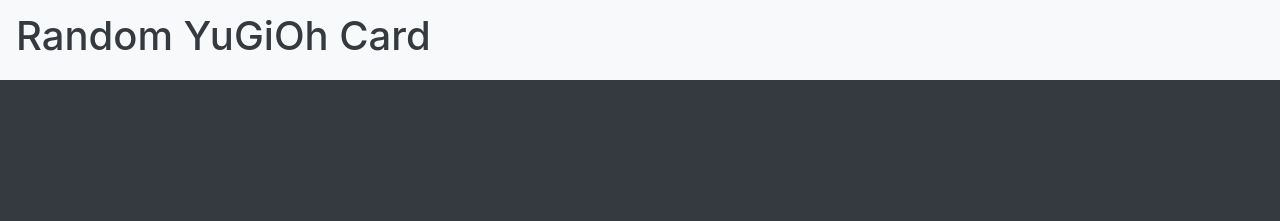
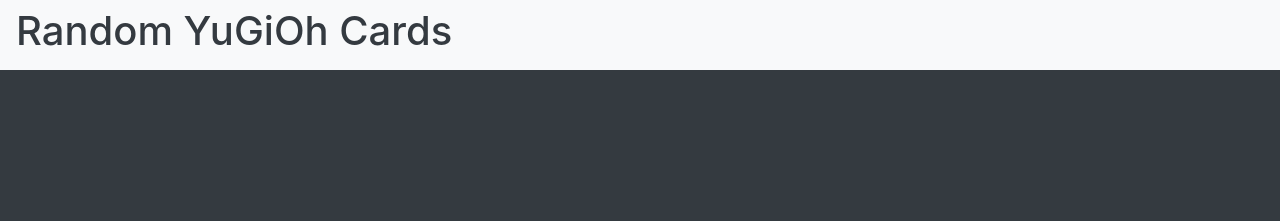
Before and after one commit to juspinas/random-yugioh-card, a website: page index.html in a window 1280 px wide. Shown: the top 221 px of the page. Drawn offline with nearby package versions, Linux system fonts and the light colour scheme; files whose address does not match are found by name.

```diff
--- a/index.html
+++ b/index.html
@@ -12,8 +12,8 @@
     <title>YuGiOh Search</title>
   </head>
   <body>
-    <nav class="navbar navbar-expand-md navbar-light bg-light fixed-top text-dark" style="height: 80px;">
-      <h1 style='display:inline'>Random YuGiOh Card</h1>
+    <nav class="navbar navbar-expand-md navbar-light bg-light fixed-top text-dark" style="height: 70px;">
+      <h1 style='display:inline'>Random YuGiOh Cards</h1>
     </nav>
     <div id="mainPage">
       <div class="py-5 bg-dark" style="height: 100vh; display: flex; align-items: center; padding-top: 100px;">
```
